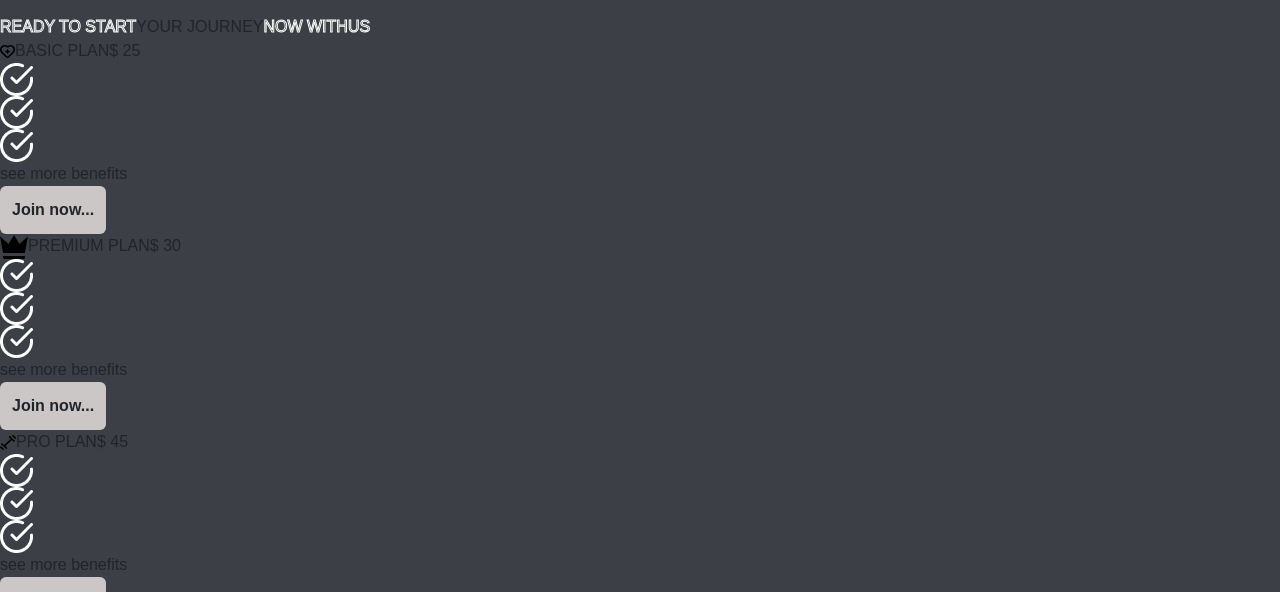
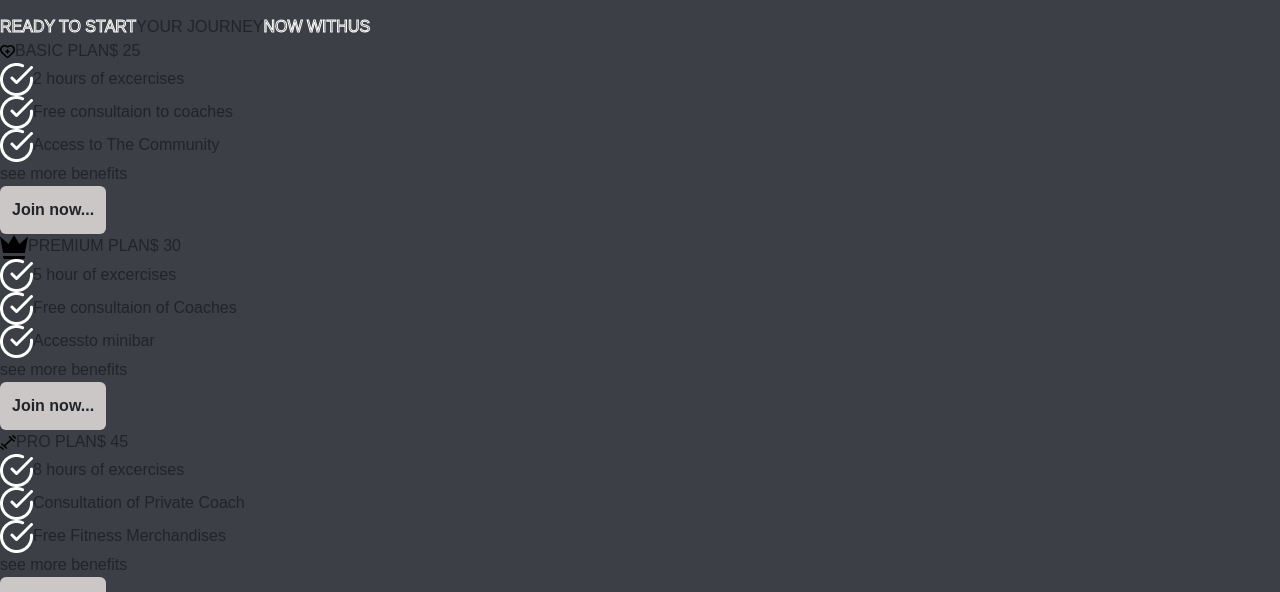
Before and after one commit to YaminiSushmaBoddu/gym_project, a React (Create React App) app: page /Plans in a window 1280 px wide. Shown: the part 165-757 px from the top of the page. Built offline with nearby package versions, Linux system fonts and the light colour scheme.

Commit message:
new changes

```diff
--- a/src/Components/Plans.jsx
+++ b/src/Components/Plans.jsx
@@ -14,7 +14,7 @@ const Plans = () => {
       </div>
       {/* Plans card */}
       <div className="plans">
-        {/* {plansData.map((plan, i) => ( */}
+
         {plansData.map((plan,i) => (
           <div className="plan" key={i}>
             {plan.icon}
@@ -25,7 +25,7 @@ const Plans = () => {
               {plan.features.map((feature, i) => (
                 <div calssName="feature">
                   <img src={whiteTick} alt="" />
-                  {/* <span key={i}>{feature}</span> */}
+                  <span key={i}>{feature}</span>
                 </div>
 
               ))}
```
